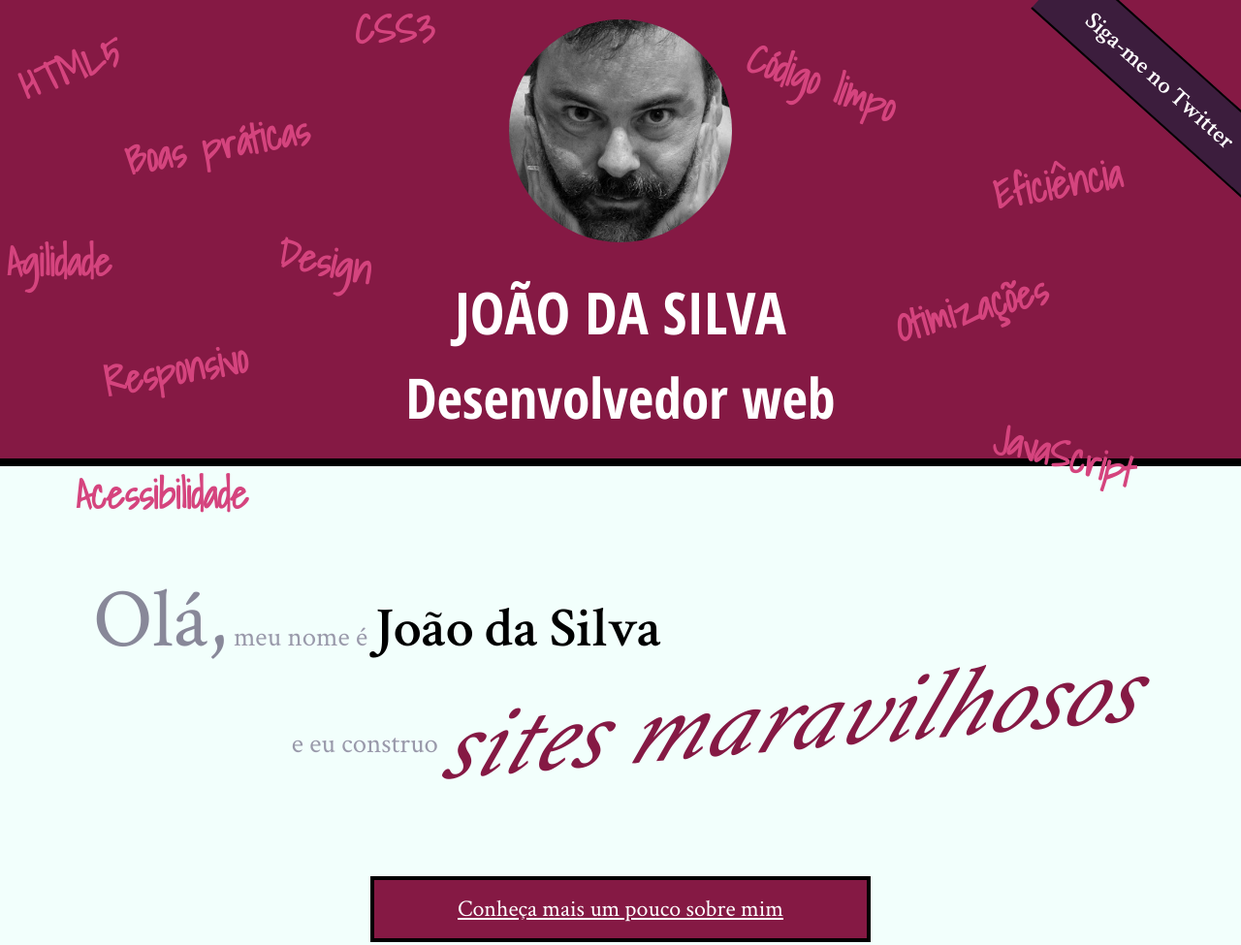
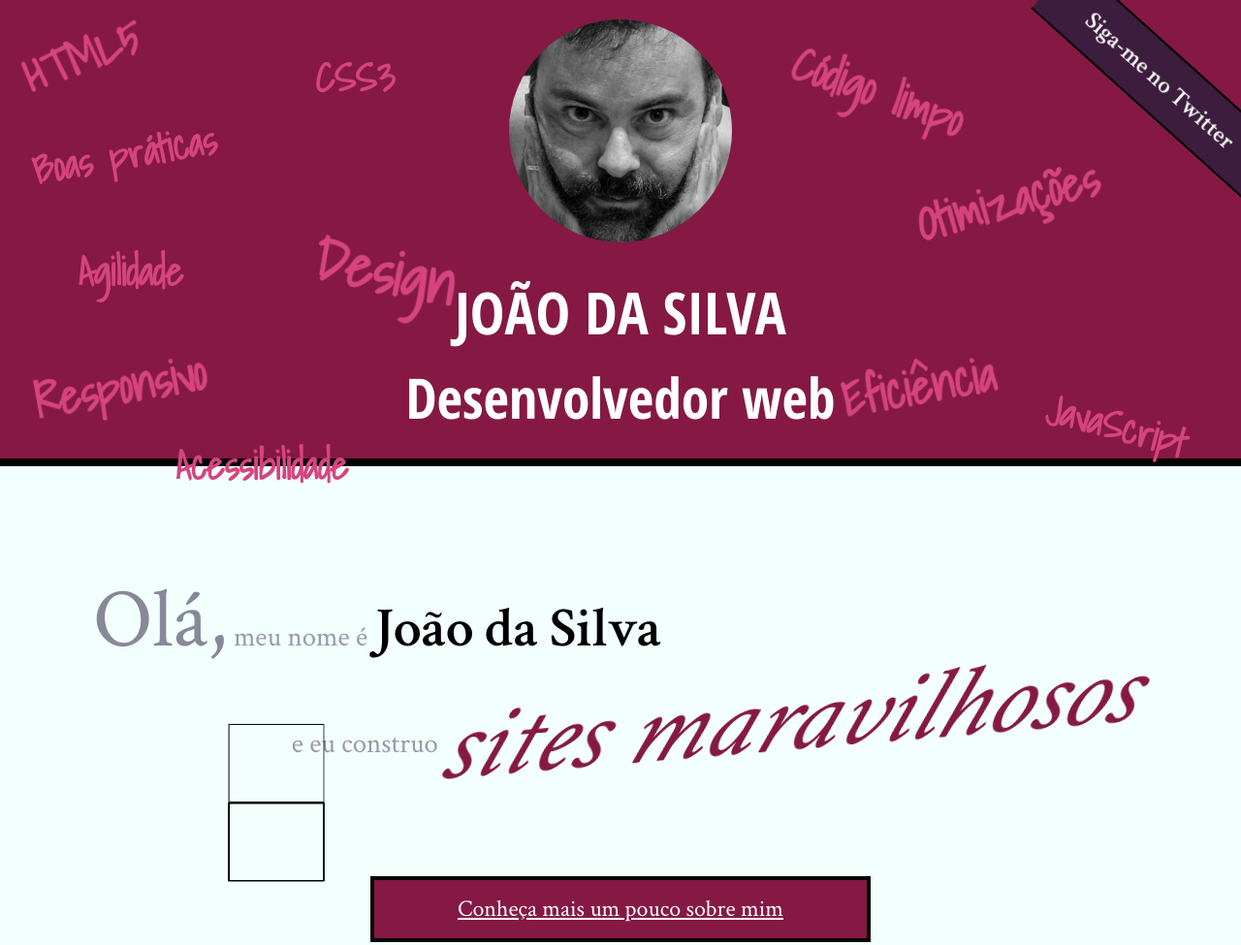
Before and after one commit to guihsabino/Alura-Curso-HTML5-e-CSS3-II, a plain HTML site: page index.html in a window 1280 px wide. Shown: the top 975 px of the page at 97% size. Drawn offline with Linux system fonts and the light colour scheme.

Commit message:
Add files via upload

```diff
--- a/css/index.css
+++ b/css/index.css
@@ -7,11 +7,17 @@
 
 /* Seção de Titulo Principal */
 
-.palavra-home {
+.palavras-home {
     font-weight: bold;
     font-family: "Shadows Into Light";
     color: #D5447E;
     font-size: 0.7em;
+    perspective: 6px;
+    position: absolute;
+    top: 0;
+    left: 0;
+    right: 0;
+    bottom: 0;
 }
 
 .Twitter {
@@ -26,92 +32,86 @@
     padding: 0.5em 2.0em;
     border-top: #000 solid 0.1em;
     border-bottom: #000 solid 0.1em;
-    transform: translate(137%, -606%)
-    rotate(42deg);
+    transform: translate(137%, -606%) rotate(42deg);
 }
 
 /* Palavras */
 
 .eficiencia {
     position: absolute;
-    top: 20%;
-    left: 80%;
-    -webkit-transform: rotate(-10deg);
-    transform: rotate(-10deg);
+    top: 50%;
+    left: 70%;
+    transform: translate(-50%, -50%) rotate(-10deg) translateZ(1px);
 }
 
 .boas-praticas {
     position: absolute;
-    top: 15%;
+    top: 20%;
     right: 75%;
-    -webkit-transform: rotate(-10deg);
-    transform: rotate(-10deg);
+    transform: translate(-50%, -50%) rotate(-10deg);
 }
 
 .codigo-limpo {
     position: absolute;
-    top: 7%;
-    left: 60%;
-    -webkit-transform: rotate(20deg);
-    transform: rotate(20deg);
+    top: 17%;
+    left: 68%;
+    transform: translate(-50%, -50%) rotate(20deg)translateZ(0.8px);
 }
 
 .css3 {
     position: absolute;
-    top: 0%;
+    top: 10%;
     right: 65%;
+    transform: translate(-50%, -50%);
 }
 
 .html5 {
     position: absolute;
-    top: 5%;
-    right: 90%;
-    -webkit-transform: rotate(-20deg);
-    transform: rotate(-20deg);
+    top: 13%;
+    right: 79%;
+    transform: translate(-50%, -50%) rotate(-20deg) translateZ(0.8px);
 }
 
 .javascript {
     position: absolute;
     top: 55%;
-    left: 80%;
-    -webkit-transform: rotate(15deg);
-    transform: rotate(15deg);
+    left: 90%;
+    transform: translate(-50%, -50%) rotate(15deg);
 }
 
 .acessibilidade {
     position: absolute;
     top: 60%;
-    right: 80%;
+    right: 65%;
+    transform: translate(-50%, -50%);
 }
 
 .responsivo {
     position: absolute;
-    top: 44%;
-    right: 80%;
-    -webkit-transform: rotate(-10deg);
-    transform: rotate(-10deg);
+    top: 50%;
+    right: 72%;
+    transform: translate(-50%, -50%) rotate(-10deg)translateZ(1px);
 }
 
 .otimizacoes {
     position: absolute;
-    top: 36%;
-    left: 72%;
-    -webkit-transform: rotate(-15deg);
-    transform: rotate(-15deg);
+    top: 30%;
+    left: 76%;
+    transform: translate(-50%, -50%) rotate(-15deg) translateZ(1px);
 }
 
 .agilidade {
     position: absolute;
-    top: 30%;
-    right: 91%;
+    top: 35%;
+    right: 81%;
+    transform: translate(-50%, -50%);
 }
 
 .design {
     position: absolute;
-    top: 30%;
-    right: 70%;
-    -webkit-transform: rotate(12deg);
-    transform: rotate(12deg);
+    top: 40%;
+    right: 55%;
+    transform: translate(-50%, -50%) rotate(12deg) translateZ(2px);
 }
 
 /* Seção de Saudação  */
@@ -256,3 +256,70 @@ main {
     padding-bottom: 0;
     float: none;
 }
+
+/* Seção do Cubo */
+
+.cubo {
+    perspective: 6px;
+    transform-style: preserve-3d;
+    position: relative;
+    top: 0;
+    left: 0;
+    right: 0;
+    bottom: 0;
+}
+
+.face {
+    display: inline-block;
+    position: absolute;
+    padding: 0.5em 2.0em;
+    border: #000 solid 0.1em;
+}
+
+.cima {
+    top: -150%;
+    right: 70%;
+    width: 20px;
+    height: 60px;
+    transform: translate(-50%, 920%);
+}
+
+.baixo {
+    top: -150%;
+    right: 70%;
+    width: 20px;
+    height: 60px;
+    transform: translate(-50%, 1020%);
+}
+
+.esquerda {
+    top: -150%;
+    right: 70%;
+    width: 20px;
+    height: 60px;
+    transform: translate(-50%, 1020%);
+}
+
+.direita {
+    top: -150%;
+    right: 70%;
+    width: 20px;
+    height: 60px;
+    transform: translate(-50%, 1020%);
+}
+
+.frente {
+    top: -150%;
+    right: 70%;
+    width: 20px;
+    height: 60px;
+    transform: translate(-50%, 1020%);
+}
+
+.costas {
+    top: -150%;
+    right: 70%;
+    width: 20px;
+    height: 60px;
+    transform: translate(-50%, 1020%);
+}
--- a/index.html
+++ b/index.html
@@ -14,22 +14,30 @@
 </head>
 
 <body>
+    <div class="cubo">
+        <div class="face cima"></div>
+        <div class="face baixo"></div>
+        <div class="face esquerda"></div>
+        <div class="face direita"></div>
+        <div class="face frente"></div>
+        <div class="face costas"></div>
+    </div>
     <header class="titulo-principal">
         <img class="foto-home" src="imagens/eu.jpg" alt="Foto de João da Silva">
         <h1>João da Silva</h1>
         <p class="subtitulo-principal">Desenvolvedor web</p>
-        <ul>
-            <li class="palavra-home eficiencia">Eficiência</li>
-            <li class="palavra-home boas-praticas">Boas práticas</li>
-            <li class="palavra-home codigo-limpo">Código limpo</li>
-            <li class="palavra-home css3">CSS3</li>
-            <li class="palavra-home html5">HTML5</li>
-            <li class="palavra-home javascript">JavaScript</li>
-            <li class="palavra-home acessibilidade">Acessibilidade</li>
-            <li class="palavra-home responsivo">Responsivo</li>
-            <li class="palavra-home otimizacoes">Otimizações</li>
-            <li class="palavra-home agilidade">Agilidade</li>
-            <li class="palavra-home design">Design</li>
+        <ul class="palavras-home">
+            <li class="eficiencia">Eficiência</li>
+            <li class="boas-praticas">Boas práticas</li>
+            <li class="codigo-limpo">Código limpo</li>
+            <li class="css3">CSS3</li>
+            <li class="html5">HTML5</li>
+            <li class="javascript">JavaScript</li>
+            <li class="acessibilidade">Acessibilidade</li>
+            <li class="responsivo">Responsivo</li>
+            <li class="otimizacoes">Otimizações</li>
+            <li class="agilidade">Agilidade</li>
+            <li class="design">Design</li>
         </ul>
         <div>
             <a class="Twitter" href="https://twitter.com/joaodasilva">Siga-me no Twitter</a>
```
